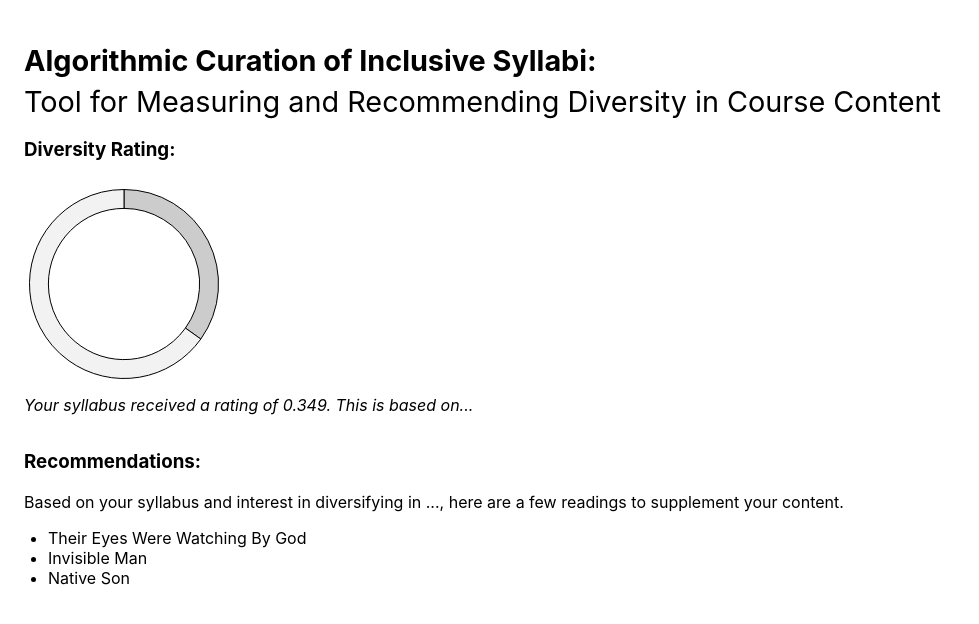
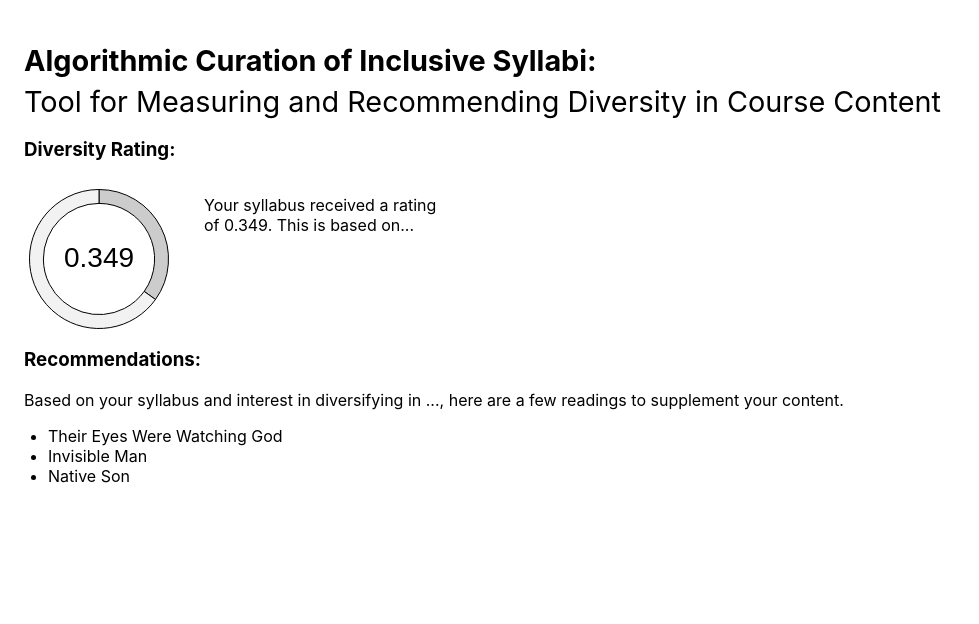
Before and after one commit to mark-ayiah/CPSC-464-Inclusive-Syllabi, a Flask app: page /results in a window 1280 px wide. Shown: the top 624 px of the page, without its empty margins (0-979 px from the left). Run offline with Flask 3, Linux system fonts and the light colour scheme.

Commit message:
updating donut chart size and label

```diff
--- a/interface/app.py
+++ b/interface/app.py
@@ -125,7 +125,7 @@ def calc_diversity():
     return 0.349
 
 def get_suggestions():
-    return ['Their Eyes Were Watching By God',  'Invisible Man' , 'Native Son']
+    return ['Their Eyes Were Watching God',  'Invisible Man' , 'Native Son']
 
 if __name__ == '__main__':
     app.run(debug=True)
--- a/interface/static/styles.css
+++ b/interface/static/styles.css
@@ -191,12 +191,17 @@ ul {
 .donut-chart-container {
     display: flex;
     justify-content: center;
-    width: 200px;
-    height: 200px;
+    width: 150px;
+    height: 150px;
 }
 
 
 .rating-info {
     display: inline-block;
-    font-style: italic;
+    margin-left: 30px;
+    width: 15em;
 }
+
+.diversity-rating {
+    display: flex;
+}
--- a/interface/templates/results.html
+++ b/interface/templates/results.html
@@ -12,12 +12,15 @@
 		<h2 class="subtitle">Tool for Measuring and Recommending Diversity in Course Content</h2>
 
 		<h3>Diversity Rating:</h3>
-		<div class="donut-chart-container">
-			<canvas id="chart"></canvas>
-		</div>
-        <div class="rating-info">
-            <p>Your syllabus received a rating of <span id="rating">0.349</span>. This is based on...</p>
+        <div class="diversity-rating">
+            <div class="donut-chart-container">
+                <canvas id="chart"></canvas>
+            </div>
+            <div class="rating-info">
+                <p>Your syllabus received a rating of <span id="rating">0.349</span>. This is based on...</p>
+            </div>
         </div>
+
 
 
 		<h3>Recommendations:</h3>
@@ -46,10 +49,38 @@
 			],
 		};
 
+        Chart.register({
+			id: 'percentageLabel',
+
+            afterDraw: function(chart) {
+                const ctx = chart.ctx;
+				const chartArea = chart.chartArea;
+				const width = chartArea.right - chartArea.left;
+				const height = chartArea.bottom - chartArea.top;
+
+				// Set font size relative to chart area height
+				const fontSize = (height / 5).toFixed(2); // Adjust font size as needed
+				ctx.font = fontSize + "px sans-serif";
+				ctx.textBaseline = "middle";
+				ctx.textAlign = "center"; // Center text horizontally
+
+				// Text to display (percentage)
+				const text = percentage;
+
+				// Position text in the middle of the chart area
+				const textX = chartArea.left + width / 2;
+				const textY = chartArea.top + height / 2;
+
+				// Draw the text in the center
+				ctx.fillText(text, textX, textY);
+            }
+        });
+
 		const options = {
 			cutout: "80%", // This creates the donut hole
 			plugins: {
 				tooltip: { enabled: false }, // Disable the tooltip for a cleaner look
+
 			},
 		};
 
@@ -57,6 +88,7 @@
 			type: "doughnut",
 			data: data,
 			options: options,
+            plugins : ['percentageLabel']
 		});
 
 	</script>
```
